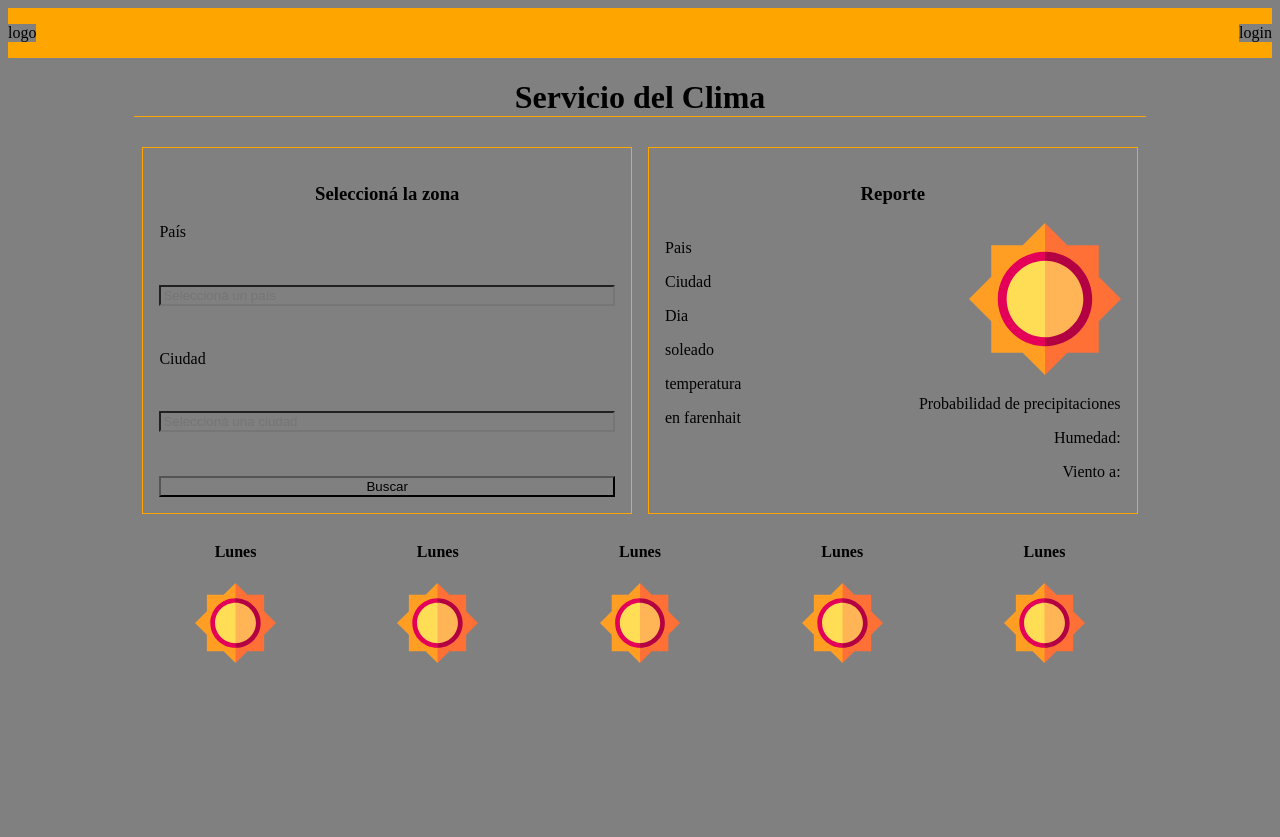
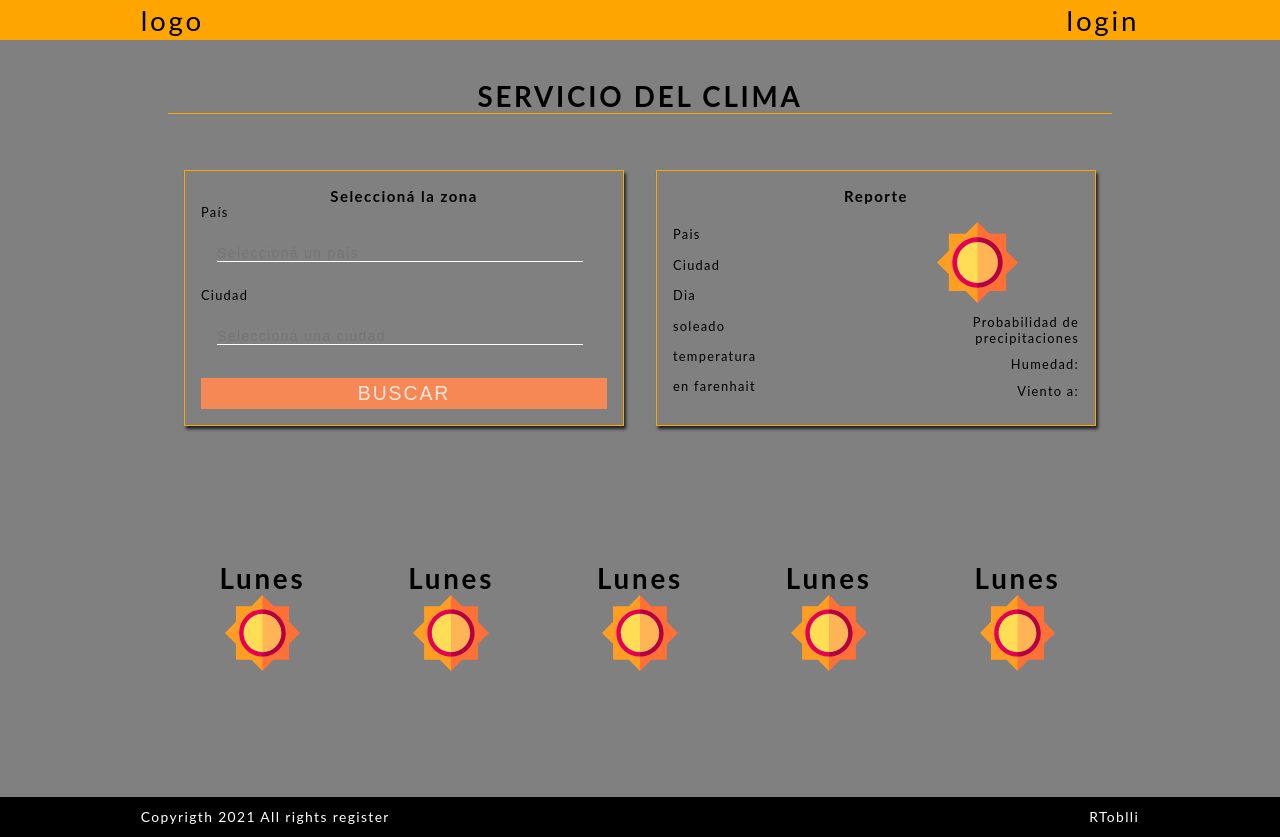
Before and after one commit to rodtob/clima-online, a React (Create React App) app: page / in a window 1280 px wide. Before the commit the page ends 800 px from the top, so only its background shows below. Built offline with nearby package versions, Linux system fonts and the light colour scheme.

Commit message:
mejoro estilos

```diff
--- a/src/App.js
+++ b/src/App.js
@@ -8,7 +8,8 @@ function App() {
         <p>logo</p>
         <p>login</p>
       </navbar>
-     <h1 className='titulo'> Servicio del Clima</h1>
+     <main className="main">
+     <h1 className='titulo'> SERVICIO DEL CLIMA</h1>
 
     <article className='row'>
 
@@ -17,10 +18,10 @@ function App() {
               <h3>Seleccioná la zona</h3>
               <article className="contBuscar">
               <label className="left">País</label>
-              <input placeholder="Seleccioná un país" />
+              <input className="elinput" placeholder="Seleccioná un país" />
               <label className="left">Ciudad</label>
-              <input placeholder="Seleccioná una ciudad" />
-              <input type='submit' value="Buscar"/>
+              <input className="elinput" placeholder="Seleccioná una ciudad" />
+              <input className="submit" type='submit' value="BUSCAR"/>
               </article>
             </section>
 
@@ -29,7 +30,7 @@ function App() {
               <h3>Reporte</h3>
               <article className='contReporte'>
 
-                <section className="left">
+                <section className="columnaReporte left">
                     <p>Pais</p>
                     <p>Ciudad</p>
                     <p>Dia</p>
@@ -39,7 +40,7 @@ function App() {
 
                 </section>
 
-                <section className='right' >
+                <section className="columnaReporte right" >
                     <img src={sun} className="imagenClima"/>
                     <p>Probabilidad de precipitaciones</p>
                     <p>Humedad: </p>
@@ -73,6 +74,11 @@ function App() {
          <img className="imagenClima" src={sun}/>
         </article>
      </section>
+     </main>
+     <footer className="navBar footer">
+       <p>Copyrigth 2021 All rights register</p>
+       <p>RToblli</p>
+     </footer>
 
     </div>
   );
--- a/src/index.css
+++ b/src/index.css
@@ -1,53 +1,89 @@
-*{
+* {
   box-sizing: border-box;
-  background-color: gray;
+  margin: 0;
+  padding: 0;
+  text-decoration: none;
+  list-style: none;
+  letter-spacing: 0.1em;
+  overflow:hidden
 }
 
+html {
+  font-size: calc(12px + (24 - 12) * ((100vw - 200px) / (1024 - 200)));
+}
+
+@import url('https://fonts.googleapis.com/css2?family=Lato&display=swap');
 .App {
   text-align: center;
   background-color: gray;
   display: flex;
   flex-direction: column;
-  justify-content: center;
   align-items: center;
+  min-height: 100vh;
+  font-family: 'Lato', sans-serif;
+}
+
+.main{
+  display: flex;
+  width: 80vw;
+  flex-direction: column;
+  align-items: center;
+  min-height: 90vh;
+  padding:5vh;
 }
 
 .navBar{
   display: flex;
   width: 100%;
   justify-content: space-between;
+  align-items: center;
   background-color:orange;
+  padding-left: 2vh;
+  padding-right: 2vh;
+  height: 5vh;
+}
+
+.navBar > *{
+  margin-right: 10%;
+  margin-left: 10%;
 }
 
 .titulo{
-  width: 80%;
+  width: 100%;
+  font-size: 1rem;
   border-bottom: orange 1px solid;
 }
 
 .row{
   display: flex;
   flex-direction: row;
-  width: 80%;
+  width: 100%;
+  padding-top: 5vh;
+  padding-bottom: 10vh;
 }
 
 .cards{
-  width: 50%;
+  width: 50vw;
+  height: 20vw;
   display: flex;
   flex-direction: column;
-
+  box-shadow: 2px 3px 3px 0px rgba(0, 0, 0, 0.75);
   border:orange 1px solid;
   padding: 2vh;
-  margin: 1vh;
+  margin: 2vh;
+  font-size: 1vw;
 }
 
 
 .imagenClima{
   width: 40%;
+  align-self: center;
 }
 
 .contReporte{
   display: flex;
   flex-direction: row;
+  height: 100%;
 }
 
 .left{
@@ -62,9 +98,51 @@
 
 }
 
+.columnaReporte{
+  width: 50%;
+  display: flex;
+  flex-direction: column;
+  justify-content: space-evenly;
+  height: 100%;
+  padding-top: 1vh;
+}
+
 .contBuscar{
   display: flex;
   flex-direction: column;
   justify-content: space-between;
   height: 100%;
 }
+
+.footer{
+  background-color: black;
+  color: white;
+  font-size: .5rem;
+}
+
+.elinput{
+  font-size: .5rem;
+  width: 90%;
+  margin-left: 4%;
+  color: white;
+  text-align: left;
+  border: none;
+  background-image: none;
+  background-color: transparent;
+  box-shadow: none;
+  transform: 0.4s all;
+  border-bottom: white solid 1px;
+}
+
+.submit {
+  align-self: center;
+  font-size: .7rem;
+  width: 100%;
+  color: #f7e6de;
+  padding: 1%;
+  background-color: #f58855;
+  border: none;
+  cursor: pointer;
+  margin-top: 2%;
+  transition: 0.3s all;
+}
```
